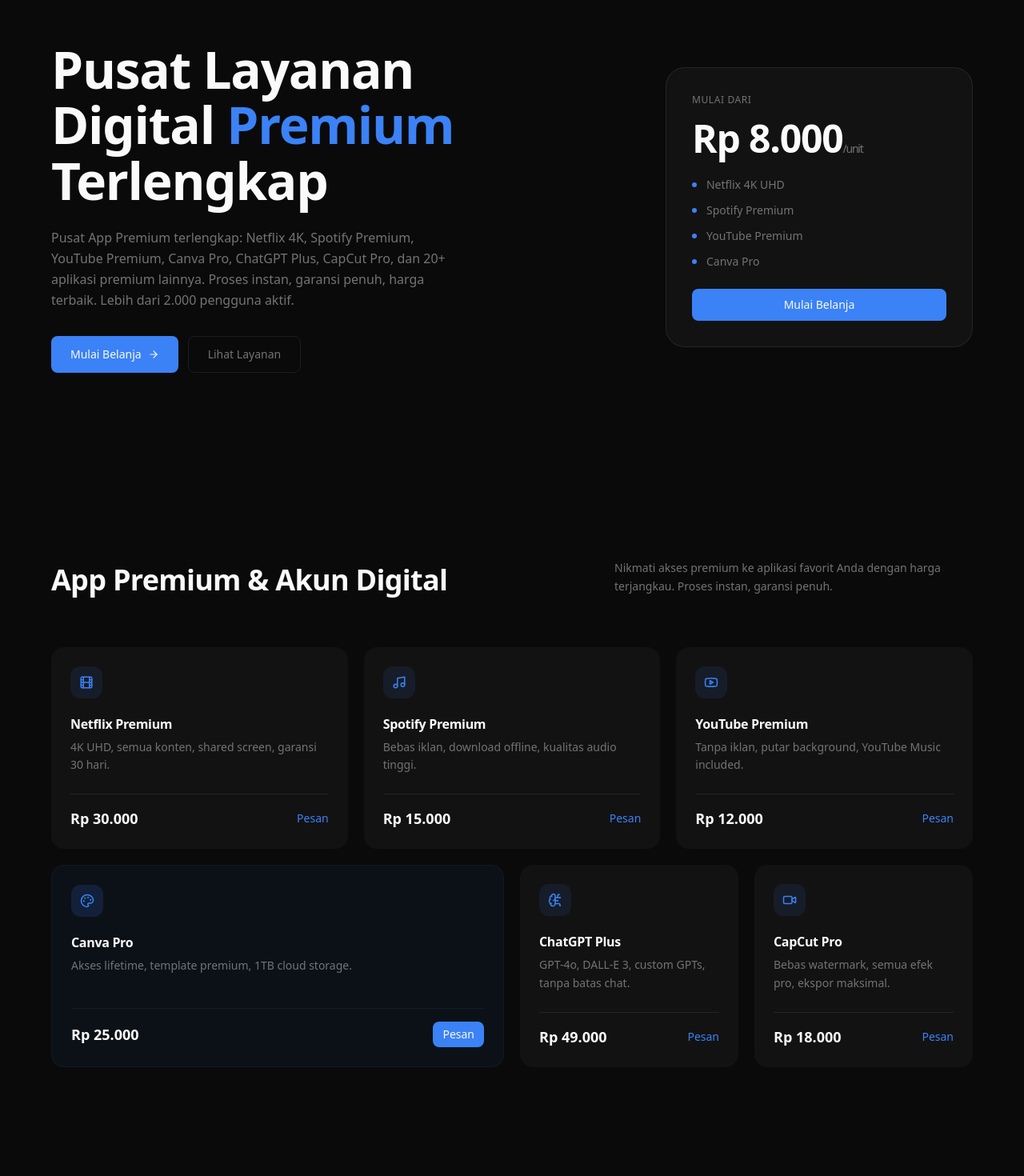
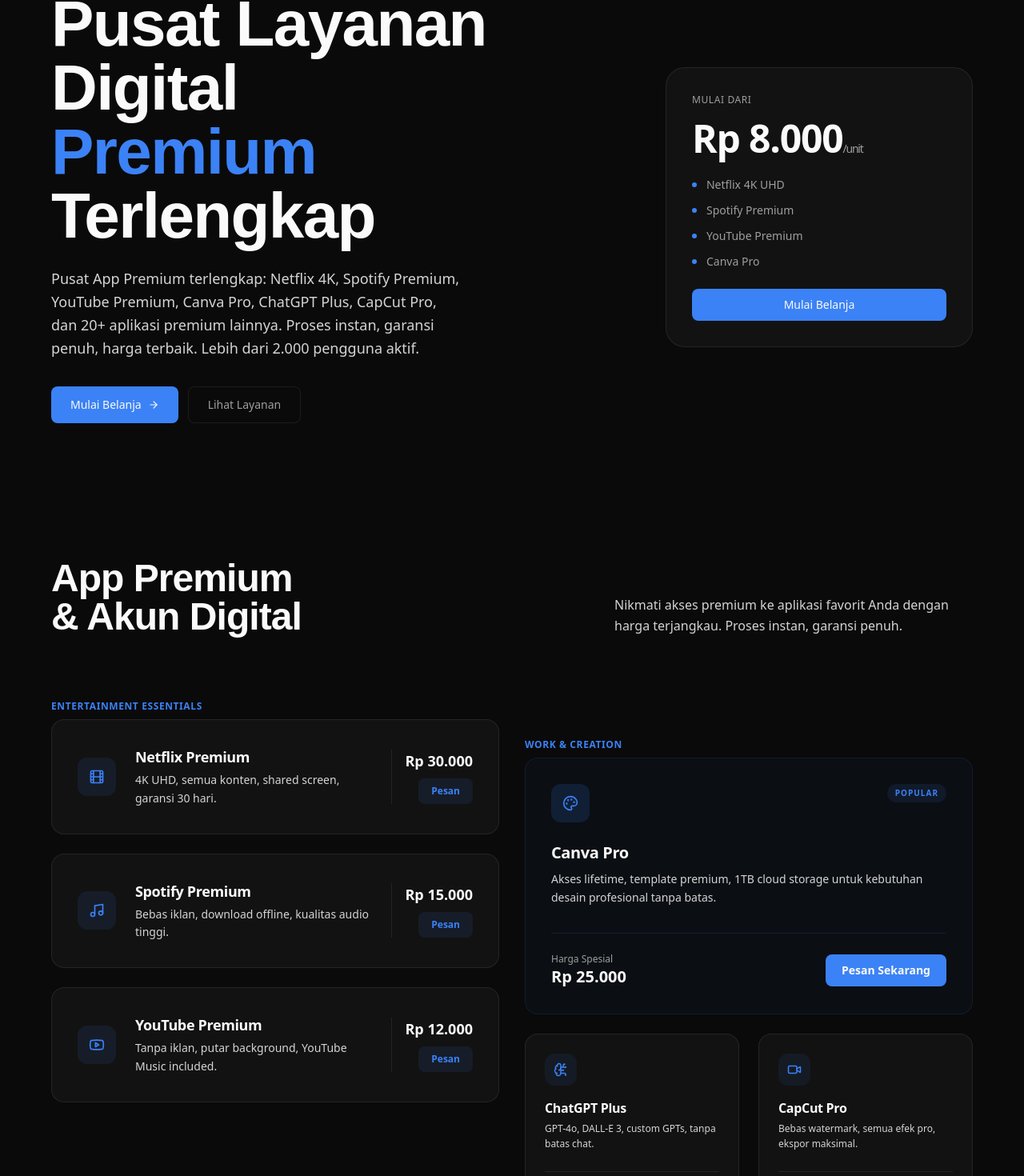
Before and after one commit to marhenrik635-oss/vitalwounds-store, a React (Vite) app: page / in a window 1280 px wide. Shown: the part 149-1619 px from the top of the page at 80% size. Built offline with nearby package versions, Linux system fonts and the light colour scheme.

Commit message:
feat(ui): redesign landing page to premium asymmetric layout and improve a11y contrast

```diff
--- a/package.json
+++ b/package.json
@@ -12,6 +12,7 @@
   },
   "dependencies": {
     "@fontsource/geist-sans": "^5.2.5",
+    "@fontsource/outfit": "^5.2.8",
     "@google/genai": "^2.4.0",
     "@tailwindcss/vite": "^4.1.14",
     "@vitejs/plugin-react": "^5.0.4",
--- a/src/components/LandingPage.tsx
+++ b/src/components/LandingPage.tsx
@@ -97,13 +97,13 @@ export default function LandingPage({ navigateTo, isLoggedIn }: LPProps) {
           <div className="max-w-6xl mx-auto w-full">
             <div className="grid lg:grid-cols-12 gap-10 lg:gap-16 items-center">
               <div className="lg:col-span-7 space-y-6 max-w-xl">
-                <h1 className="text-[2.2rem] sm:text-[3.2rem] lg:text-[4rem] font-bold tracking-[-0.03em] leading-[1.08] text-balance">
+                <h1 className="font-display text-[2.5rem] sm:text-[4rem] lg:text-[5rem] font-bold tracking-[-0.04em] leading-[1] text-balance">
                   {t("landing.hero.h1")}{" "}
                   <span className="text-vw-accent">{t("landing.hero.h1.premium")}</span>{" "}
                   {t("landing.hero.h1.suffix")}
                 </h1>
 
-                <p className="text-sm sm:text-base text-vw-muted leading-relaxed max-w-lg">
+                <p className="text-base sm:text-lg text-vw-text-muted leading-relaxed max-w-lg">
                   {t("landing.hero.desc")}
                 </p>
 
@@ -143,33 +143,39 @@ export default function LandingPage({ navigateTo, isLoggedIn }: LPProps) {
           </div>
         </section>
 
-        {/* ====== SERVICES - Bento Grid ====== */}
+        {/* ====== SERVICES - Asymmetric Layout ====== */}
         <section id="layanan" className="py-24 sm:py-32 px-6">
           <div className="max-w-6xl mx-auto">
-            <div className="grid lg:grid-cols-2 gap-12 lg:gap-16 mb-16 items-end">
+            <div className="grid lg:grid-cols-2 gap-12 lg:gap-16 mb-20 items-end">
               <FadeIn>
-                <h2 className="text-2xl sm:text-3xl lg:text-4xl font-bold tracking-tight text-balance">{t("landing.services.title")}</h2>
+                <h2 className="font-display text-3xl sm:text-4xl lg:text-5xl font-bold tracking-tight text-balance">{t("landing.services.title")}</h2>
               </FadeIn>
               <FadeIn delay={150}>
-                <p className="text-sm text-vw-muted leading-relaxed max-w-md lg:ml-auto">{t("landing.services.desc")}</p>
+                <p className="text-base text-vw-text-muted leading-relaxed max-w-md lg:ml-auto">{t("landing.services.desc")}</p>
               </FadeIn>
             </div>
 
-            <div className="grid sm:grid-cols-3 gap-5 mb-5">
+            {/* Asymmetric Grid Layout to break generic 3-column AI Slop */}
+            <div className="grid lg:grid-cols-12 gap-8 items-start">
+              {/* Left Column: Premium Streaming (Netflix, Spotify, YT) - Stacked with offset */}
+              <div className="lg:col-span-6 space-y-6">
+                <div className="text-xs uppercase tracking-wider text-vw-accent font-semibold mb-2">Entertainment Essentials</div>
                 {APP_CARDS.slice(0, 3).map((app, i) => {
                   const Icon = app.icon
                   return (
-                  <FadeIn key={app.name} delay={i * 80}>
-                    <div className="bg-vw-surface rounded-2xl p-6 hover:bg-vw-surface/80 transition-all duration-500 h-full flex flex-col group">
-                      <div className="w-10 h-10 rounded-xl bg-vw-accent/[0.1] flex items-center justify-center mb-5 group-hover:bg-vw-accent/[0.15] transition-colors">
-                        <Icon size={18} className="text-vw-accent" />
+                    <FadeIn key={app.name} delay={i * 100}>
+                      <div className="bg-vw-surface rounded-2xl p-8 hover:bg-vw-surface/80 border border-vw-border hover:border-vw-accent/30 transition-all duration-300 flex flex-col sm:flex-row gap-6 items-start sm:items-center group">
+                        <div className="w-12 h-12 rounded-xl bg-vw-accent/[0.1] flex items-center justify-center shrink-0 group-hover:bg-vw-accent/[0.15] transition-colors">
+                          <Icon size={20} className="text-vw-accent" />
                         </div>
-                      <h3 className="text-base font-semibold mb-1.5">{app.name}</h3>
-                      <p className="text-sm text-vw-muted leading-relaxed mb-6 flex-1">{app.desc}</p>
-                      <div className="flex items-center justify-between pt-4 border-t border-vw-border">
-                        <span className="text-lg font-bold">{app.price}</span>
+                        <div className="flex-1 space-y-1">
+                          <h3 className="text-lg font-semibold text-vw-text">{app.name}</h3>
+                          <p className="text-sm text-vw-text-muted leading-relaxed">{app.desc}</p>
+                        </div>
+                        <div className="w-full sm:w-auto pt-4 sm:pt-0 sm:pl-4 border-t sm:border-t-0 sm:border-l border-vw-border flex sm:flex-col items-center sm:items-end justify-between sm:justify-center gap-2">
+                          <span className="text-lg font-bold text-vw-text">{app.price}</span>
                           <button onClick={() => navigateTo(isLoggedIn ? "dashboard-panel" : "auth", "layanan/app-premium")}
-                          className="text-sm font-medium text-vw-accent hover:text-vw-text transition-colors">
+                            className="text-xs font-semibold px-4 py-2 bg-vw-accent/[0.1] text-vw-accent rounded-lg hover:bg-vw-accent hover:text-white transition-all">
                             Pesan
                           </button>
                         </div>
@@ -179,55 +185,61 @@ export default function LandingPage({ navigateTo, isLoggedIn }: LPProps) {
                 })}
               </div>
 
-            <div className="grid sm:grid-cols-4 gap-5 mb-5">
-              <FadeIn delay={240} className="sm:col-span-2">
-                <div className="bg-vw-accent/[0.06] rounded-2xl p-6 border border-vw-accent/[0.08] h-full flex flex-col">
-                  <div className="w-10 h-10 rounded-xl bg-vw-accent/[0.15] flex items-center justify-center mb-5">
-                    <Palette size={18} className="text-vw-accent" />
+              {/* Right Column: Creativity & Productivity (Canva, ChatGPT, CapCut) - Multi-size offset cards */}
+              <div className="lg:col-span-6 lg:mt-12 space-y-6">
+                <div className="text-xs uppercase tracking-wider text-vw-accent font-semibold mb-2">Work & Creation</div>
+
+                {/* Canva Pro - Asymmetric Featured Card */}
+                <FadeIn delay={200}>
+                  <div className="bg-vw-accent/[0.04] rounded-2xl p-8 border border-vw-accent/[0.12] hover:border-vw-accent/40 transition-all duration-300 flex flex-col group">
+                    <div className="flex justify-between items-start mb-6">
+                      <div className="w-12 h-12 rounded-xl bg-vw-accent/[0.15] flex items-center justify-center">
+                        <Palette size={20} className="text-vw-accent" />
                       </div>
-                  <h3 className="text-base font-semibold mb-1.5">Canva Pro</h3>
-                  <p className="text-sm text-vw-muted leading-relaxed mb-6 flex-1">Akses lifetime, template premium, 1TB cloud storage.</p>
-                  <div className="flex items-center justify-between pt-4 border-t border-vw-accent/[0.1]">
-                    <span className="text-lg font-bold">Rp 25.000</span>
+                      <span className="text-[10px] uppercase font-bold tracking-widest text-vw-accent bg-vw-accent/[0.1] px-2.5 py-1 rounded-full">POPULAR</span>
+                    </div>
+                    <h3 className="text-xl font-semibold mb-2 text-vw-text">Canva Pro</h3>
+                    <p className="text-sm text-vw-text-muted leading-relaxed mb-8">Akses lifetime, template premium, 1TB cloud storage untuk kebutuhan desain profesional tanpa batas.</p>
+                    <div className="flex items-center justify-between pt-6 border-t border-vw-accent/[0.15]">
+                      <div>
+                        <span className="text-xs text-vw-muted block">Harga Spesial</span>
+                        <span className="text-xl font-bold text-vw-text">Rp 25.000</span>
+                      </div>
                       <button onClick={() => navigateTo(isLoggedIn ? "dashboard-panel" : "auth", "layanan/app-premium")}
-                      className="text-sm font-medium bg-vw-accent text-white px-3 py-1.5 rounded-lg hover:brightness-110 transition-all">
+                        className="text-sm font-semibold bg-vw-accent text-white px-5 py-2.5 rounded-lg hover:brightness-110 active:scale-[0.98] transition-all">
+                        Pesan Sekarang
+                      </button>
+                    </div>
+                  </div>
+                </FadeIn>
+
+                {/* ChatGPT & CapCut - Side by side or stacked elegantly */}
+                <div className="grid sm:grid-cols-2 gap-6">
+                  {APP_CARDS.slice(4, 6).map((app, i) => {
+                    const Icon = app.icon
+                    return (
+                      <FadeIn key={app.name} delay={300 + i * 100}>
+                        <div className="bg-vw-surface rounded-2xl p-6 border border-vw-border hover:border-vw-accent/30 transition-all duration-300 flex flex-col h-full justify-between group">
+                          <div>
+                            <div className="w-10 h-10 rounded-xl bg-vw-accent/[0.08] flex items-center justify-center mb-4 group-hover:bg-vw-accent/[0.12] transition-colors">
+                              <Icon size={18} className="text-vw-accent" />
+                            </div>
+                            <h3 className="text-base font-semibold mb-1 text-vw-text">{app.name}</h3>
+                            <p className="text-xs text-vw-text-muted leading-relaxed mb-6">{app.desc}</p>
+                          </div>
+                          <div className="flex items-center justify-between pt-4 border-t border-vw-border mt-auto">
+                            <span className="text-base font-bold text-vw-text">{app.price}</span>
+                            <button onClick={() => navigateTo(isLoggedIn ? "dashboard-panel" : "auth", "layanan/app-premium")}
+                              className="text-xs font-semibold text-vw-accent hover:text-vw-text transition-colors">
                               Pesan
                             </button>
                           </div>
                         </div>
                       </FadeIn>
-              <FadeIn delay={320}>
-                <div className="bg-vw-surface rounded-2xl p-6 hover:bg-vw-surface/80 transition-all duration-500 h-full flex flex-col">
-                  <div className="w-10 h-10 rounded-xl bg-vw-accent/[0.1] flex items-center justify-center mb-5">
-                    <BrainCircuit size={18} className="text-vw-accent" />
-                  </div>
-                  <h3 className="text-base font-semibold mb-1.5">ChatGPT Plus</h3>
-                  <p className="text-sm text-vw-muted leading-relaxed mb-6 flex-1">GPT-4o, DALL-E 3, custom GPTs, tanpa batas chat.</p>
-                  <div className="flex items-center justify-between pt-4 border-t border-vw-border">
-                    <span className="text-lg font-bold">Rp 49.000</span>
-                    <button onClick={() => navigateTo(isLoggedIn ? "dashboard-panel" : "auth", "layanan/app-premium")}
-                      className="text-sm font-medium text-vw-accent hover:text-vw-text transition-colors">
-                      Pesan
-                    </button>
+                    )
+                  })}
                 </div>
               </div>
-              </FadeIn>
-              <FadeIn delay={400}>
-                <div className="bg-vw-surface rounded-2xl p-6 hover:bg-vw-surface/80 transition-all duration-500 h-full flex flex-col">
-                  <div className="w-10 h-10 rounded-xl bg-vw-accent/[0.1] flex items-center justify-center mb-5">
-                    <Video size={18} className="text-vw-accent" />
-                  </div>
-                  <h3 className="text-base font-semibold mb-1.5">CapCut Pro</h3>
-                  <p className="text-sm text-vw-muted leading-relaxed mb-6 flex-1">Bebas watermark, semua efek pro, ekspor maksimal.</p>
-                  <div className="flex items-center justify-between pt-4 border-t border-vw-border">
-                    <span className="text-lg font-bold">Rp 18.000</span>
-                    <button onClick={() => navigateTo(isLoggedIn ? "dashboard-panel" : "auth", "layanan/app-premium")}
-                      className="text-sm font-medium text-vw-accent hover:text-vw-text transition-colors">
-                      Pesan
-                    </button>
-                  </div>
-                </div>
-              </FadeIn>
             </div>
           </div>
         </section>
@@ -332,7 +344,7 @@ export default function LandingPage({ navigateTo, isLoggedIn }: LPProps) {
                 <div key={faq.q} className="bg-vw-bg rounded-xl overflow-hidden border border-vw-border">
                   <button onClick={() => setOpenFaq(openFaq === i ? null : i)}
                     className="w-full px-5 py-4 flex items-center justify-between text-left hover:bg-vw-surface transition-colors">
-                    <span className="text-sm font-medium pr-4">{faq.q}</span>
+                    <h3 className="text-sm font-medium pr-4">{faq.q}</h3>
                     <div className={`w-5 h-5 rounded flex items-center justify-center shrink-0 transition-transform duration-300 ${openFaq === i ? "rotate-45" : ""}`}>
                       <Plus size={13} className="text-vw-muted" />
                     </div>
@@ -381,7 +393,7 @@ export default function LandingPage({ navigateTo, isLoggedIn }: LPProps) {
               <p className="text-sm text-vw-muted leading-relaxed max-w-xs">{t("landing.footer.desc")}</p>
             </div>
             <div>
-              <h4 className="text-xs font-semibold text-vw-muted mb-4">{t("landing.footer.layanan")}</h4>
+              <h3 className="text-xs font-semibold text-vw-muted mb-4">{t("landing.footer.layanan")}</h3>
               <ul className="space-y-3">
                 {["Netflix Premium", "Spotify Premium", "Canva Pro", "ChatGPT Plus"].map(l => (
                   <li key={l}><a href="#layanan" className="text-sm text-vw-muted hover:text-vw-text transition-colors">{l}</a></li>
@@ -389,7 +401,7 @@ export default function LandingPage({ navigateTo, isLoggedIn }: LPProps) {
               </ul>
             </div>
             <div>
-              <h4 className="text-xs font-semibold text-vw-muted mb-4">{t("landing.footer.kontak")}</h4>
+              <h3 className="text-xs font-semibold text-vw-muted mb-4">{t("landing.footer.kontak")}</h3>
               <ul className="space-y-3">
                 <li className="flex items-center gap-2.5 text-sm text-vw-muted"><HeadphonesIcon size={14} />+62 812-3456-7890</li>
                 <li className="flex items-center gap-2.5 text-sm text-vw-muted"><Globe size={14} />@VitalwoundsStore_Bot</li>
--- a/src/index.css
+++ b/src/index.css
@@ -4,16 +4,20 @@
 @import "@fontsource/geist-sans/600.css";
 @import "@fontsource/geist-sans/700.css";
 @import "@fontsource/geist-sans/800.css";
+@import "@fontsource/outfit/400.css";
+@import "@fontsource/outfit/600.css";
+@import "@fontsource/outfit/700.css";
 
 @theme {
   --font-sans: "Geist Sans", ui-sans-serif, system-ui, -apple-system, sans-serif;
+  --font-display: "Outfit", sans-serif;
 
   /* Light mode tokens (forced black) */
-  --color-vw-muted: #737373;
+  --color-vw-muted: #9E9E9E;
   --color-vw-bg: #0A0A0A; /* Sophisticated black */
   --color-vw-surface: #121212;
   --color-vw-text: #FAFAFA;
-  --color-vw-text-muted: #A3A3A3;
+  --color-vw-text-muted: #D4D4D4;
   --color-vw-border: rgba(255, 255, 255, 0.08);
   --color-vw-border-medium: rgba(255, 255, 255, 0.12);
   --color-vw-accent: #3B82F6;
@@ -40,8 +44,8 @@
     --color-vw-bg: #0A0A0A;
     --color-vw-surface: #121212;
     --color-vw-text: #FAFAFA;
-    --color-vw-text-muted: #A3A3A3;
-    --color-vw-muted: #737373;
+    --color-vw-text-muted: #D4D4D4;
+    --color-vw-muted: #9E9E9E;
     --color-vw-border: rgba(255, 255, 255, 0.08);
     --color-vw-border-medium: rgba(255, 255, 255, 0.12);
     --color-vw-accent: #3B82F6;
@@ -58,8 +62,8 @@ html.dark {
   --color-vw-bg: #0A0A0A;
   --color-vw-surface: #121212;
   --color-vw-text: #FAFAFA;
-  --color-vw-text-muted: #A3A3A3;
-  --color-vw-muted: #737373;
+  --color-vw-text-muted: #D4D4D4;
+  --color-vw-muted: #9E9E9E;
   --color-vw-border: rgba(255, 255, 255, 0.08);
   --color-vw-border-medium: rgba(255, 255, 255, 0.12);
   --color-vw-accent: #3B82F6;
```
Also changed, not shown: 1 other file (tests, documents, lock files or other folders). Lines whose indentation alone changed are shown as unchanged.
